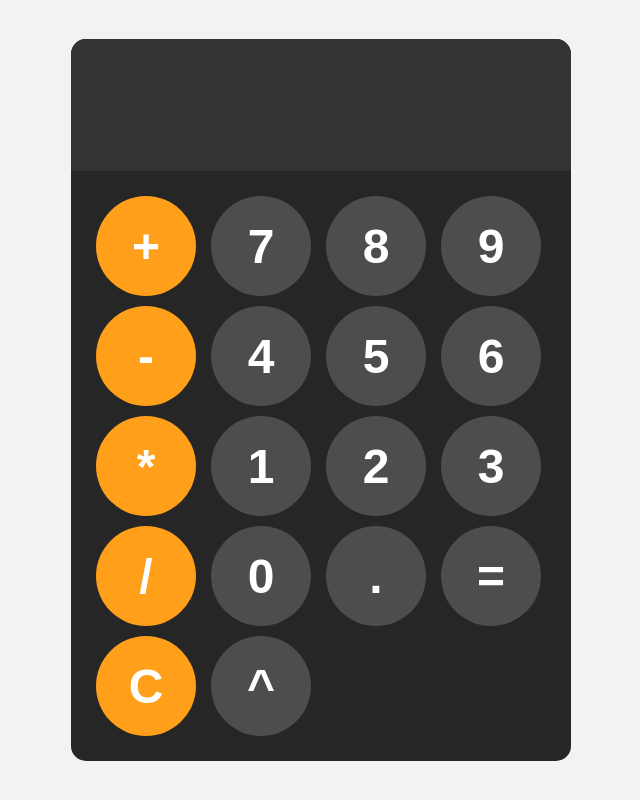
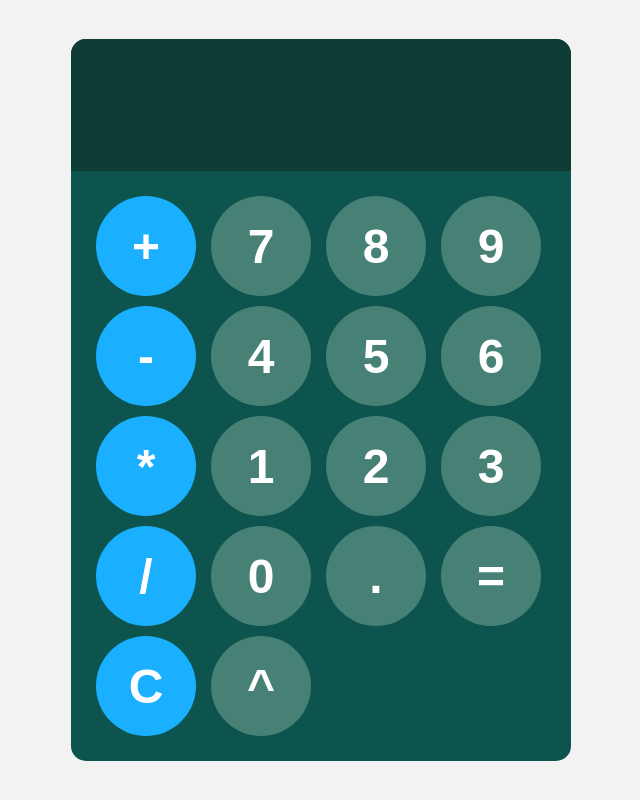
Before and after one commit to EvAbigel/Calculator, a plain HTML site: page index.html in a window 1280 px wide. Shown: the whole page, without its empty margins (319-959 px from the left). Drawn offline with Linux system fonts and the light colour scheme.

Commit message:
made the colors even more astounding in css

```diff
--- a/styles.css
+++ b/styles.css
@@ -9,7 +9,7 @@ body{
 
 #calculator{
     font-family: Arial, sans-serif;
-    background-color: hsl(0, 0%, 15%);
+    background-color: hsl(175, 73%, 19%);
     border-radius: 15px;
     max-width: 500px;
     overflow: hidden;
@@ -21,7 +21,7 @@ body{
     font-size: 5rem;
     text-align: left;
     border: none;
-    background-color: hsl(0, 0%, 20%);
+    background-color: hsl(171, 57%, 15%);
     color: white;
 }
 
@@ -38,7 +38,7 @@ button{  /*minden gombnál megadjuk a méretét, színét, a keret stílusát,
     height: 100px;
     border-radius: 50px;
     border: none;
-    background-color: hsl(0, 0%, 30%);
+    background-color: hsl(168, 29%, 39%);
     color: white;
     font-size: 3rem;
     font-weight: bold;
@@ -54,13 +54,13 @@ button:active{
 }
 
 .operator-btn{
-    background-color: hsl(35, 100%, 55%);
+    background-color: hsl(201, 100%, 55%);
 }
 
 .operator-btn:hover{
-    background-color: hsl(35, 100%, 65%);
+    background-color: hsl(201, 100%, 65%);
 }
 
-.operator-btn:hover{
-    background-color: hsl(35, 100%, 75%);
+.operator-btn:active{
+    background-color: hsl(201, 100%, 75%);
 }
```
